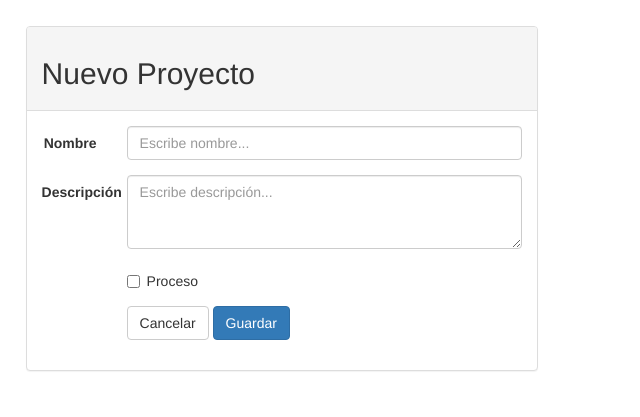
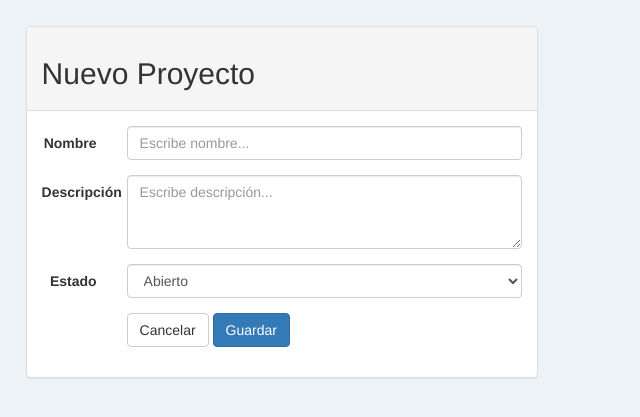
Before and after one commit to TukanDash/MProject, a PHP site: page /form_pro.php in a window 1280 px wide. Shown: the top 417 px of the page, without its empty margins (0-640 px from the left). Run offline with PHP 8.4, Linux system fonts and the light colour scheme; some libraries are stand-ins or nearby versions.

Commit message:
modificacion dos metodos da clase mproject para modificar e crear novos proyectos.Tamen se modificou visualmente o index

```diff
--- a/custom/css/styles.css
+++ b/custom/css/styles.css
@@ -1,6 +1,19 @@
+body {
+	background-color: #EDF2F7;
+}
+
 #panel-proyectos {
 	margin: 2% 0 0 2%;
 	width: 40%;
+}
+
+#panel-proyectos .list-group-item-text {
+    margin-bottom: 1em;
+}
+
+#panel-proyectos .btn-group {
+	float: right;
+	display: inline-block;
 }
 
 #panel-tareas {
--- a/form_pro.php
+++ b/form_pro.php
@@ -27,24 +27,62 @@
 
       <div class="panel-heading"><h2>Editar Proyecto</h2></div>
         <div class="panel-body">
-			<form class="form-horizontal">
+			<form action="index.php?accion=mod_pro" method="POST" class="form-horizontal">
+			<input type="hidden" name="id" value="'.$proyecto->id.'">
 			  <div class="form-group">
 			    <label for="inputNombre" class="col-sm-2 control-label">Nombre</label>
 			    <div class="col-sm-10">
-			      <input type="text" class="form-control" id="inputNombre" placeholder="Escribe nombre..." name="'.$proyecto->nombre.'">
+			      <input name="nombre" type="text" class="form-control" id="inputNombre" placeholder="Escribe nombre..." value="'.$proyecto->nombre.'">
 			    </div>
 			  </div>
 			  <div class="form-group">
 			    <label for="inputDescripcion" class="col-sm-2 control-label">Descripci&oacute;n</label>
 			    <div class="col-sm-10">
-			      <textarea class="form-control" id="inputDescripcion" rows="3" placeholder="Escribe descripci&oacute;n...">'.$proyecto->descripcion.'</textarea>
+			      <textarea name="descripcion" class="form-control" id="inputDescripcion" rows="3" placeholder="Escribe descripci&oacute;n...">'.$proyecto->descripcion.'</textarea>
 			    </div>
+			  </div>
+			  <div class="form-group">
+				  <label for="inputEstado" class="col-sm-2 control-label">Estado</label>
+				  <div class="col-sm-10">
+					  <select name="estado" class="form-control" id="inputEstado">');
+	       if($proyecto->estado=='abierto')
+	        	print('<option selected>Abierto</option>
+					    <option>Ejecucion</option>
+					    <option>Espera</option>
+					    <option>Finalizado</option>');
+	       elseif($proyecto->estado=='ejecucion')
+	       	    print('<option>Abierto</option>
+					    <option selected>Ejecucion</option>
+					    <option>Espera</option>
+					    <option>Finalizado</option>');
+	       	elseif($proyecto->estado=='espera')
+	       	    print('<option>Abierto</option>
+					    <option>Ejecucion</option>
+					    <option selected>Espera</option>
+					    <option>Finalizado</option>');
+	       	elseif($proyecto->estado=='finalizado')
+	       	    print('<option>Abierto</option>
+					    <option>Ejecucion</option>
+					    <option>Espera</option>
+					    <option selected>Finalizado</option>');
+
+
+
+       print('
+				  	</select>
+				  </div>
 			  </div>
 			  <div class="form-group">
 			    <div class="col-sm-offset-2 col-sm-10">
 			      <div class="checkbox">
-			        <label>
-			          <input type="checkbox"> Proceso
+			        <label>');
+       if($proyecto->es_proceso==false)
+       	print('
+			          <input name="proceso" type="checkbox"> Proceso');
+       else
+       print('
+			          <input name="proceso" type="checkbox" checked> Proceso');
+       print('
 			        </label>
 			      </div>
 			    </div>
@@ -66,27 +104,29 @@
 
       <div class="panel-heading"><h2>Nuevo Proyecto</h2></div>
         <div class="panel-body">
-			<form class="form-horizontal">
+			<form action="index.php?accion=nuevo_pro" method="POST" class="form-horizontal">
 			  <div class="form-group">
 			    <label for="inputNombre" class="col-sm-2 control-label">Nombre</label>
 			    <div class="col-sm-10">
-			      <input type="text" class="form-control" id="inputNombre" placeholder="Escribe nombre...">
+			      <input name="nombre" type="text" class="form-control" id="inputNombre" placeholder="Escribe nombre...">
 			    </div>
 			  </div>
 			  <div class="form-group">
 			    <label for="inputDescripcion" class="col-sm-2 control-label">Descripci&oacute;n</label>
 			    <div class="col-sm-10">
-			      <textarea class="form-control" id="inputDescripcion" rows="3" placeholder="Escribe descripci&oacute;n..."></textarea>
+			      <textarea name="descripcion" class="form-control" id="inputDescripcion" rows="3" placeholder="Escribe descripci&oacute;n..."></textarea>
 			    </div>
 			  </div>
 			  <div class="form-group">
-			    <div class="col-sm-offset-2 col-sm-10">
-			      <div class="checkbox">
-			        <label>
-			          <input type="checkbox"> Proceso
-			        </label>
-			      </div>
-			    </div>
+				  <label for="inputEstado" class="col-sm-2 control-label">Estado</label>
+				  <div class="col-sm-10">
+					  <select name="estado" class="form-control" id="inputEstado">
+	       				<option selected>Abierto</option>
+					    <option>Ejecucion</option>
+					    <option>Espera</option>
+					    <option>Finalizado</option>
+					  </select>
+				  </div>
 			  </div>
 			  <div class="form-group">
 			    <div class="col-sm-offset-2 col-sm-10">
--- a/orm.php
+++ b/orm.php
@@ -82,7 +82,8 @@ class ORM {
         return $result;
     }
 
-    public function delete($id) {  //
+    public static function delete($id) {  //
+        self::getConnection();
         $query = "DELETE FROM " . static ::$table . " WHERE id_". static ::$table ." =" . $id;
         $result = self::$database->execute($query);
         if ($result) {
```
Also changed, not shown: index.php (+15 -0 lines), mproject.php (+85 -25 lines).
